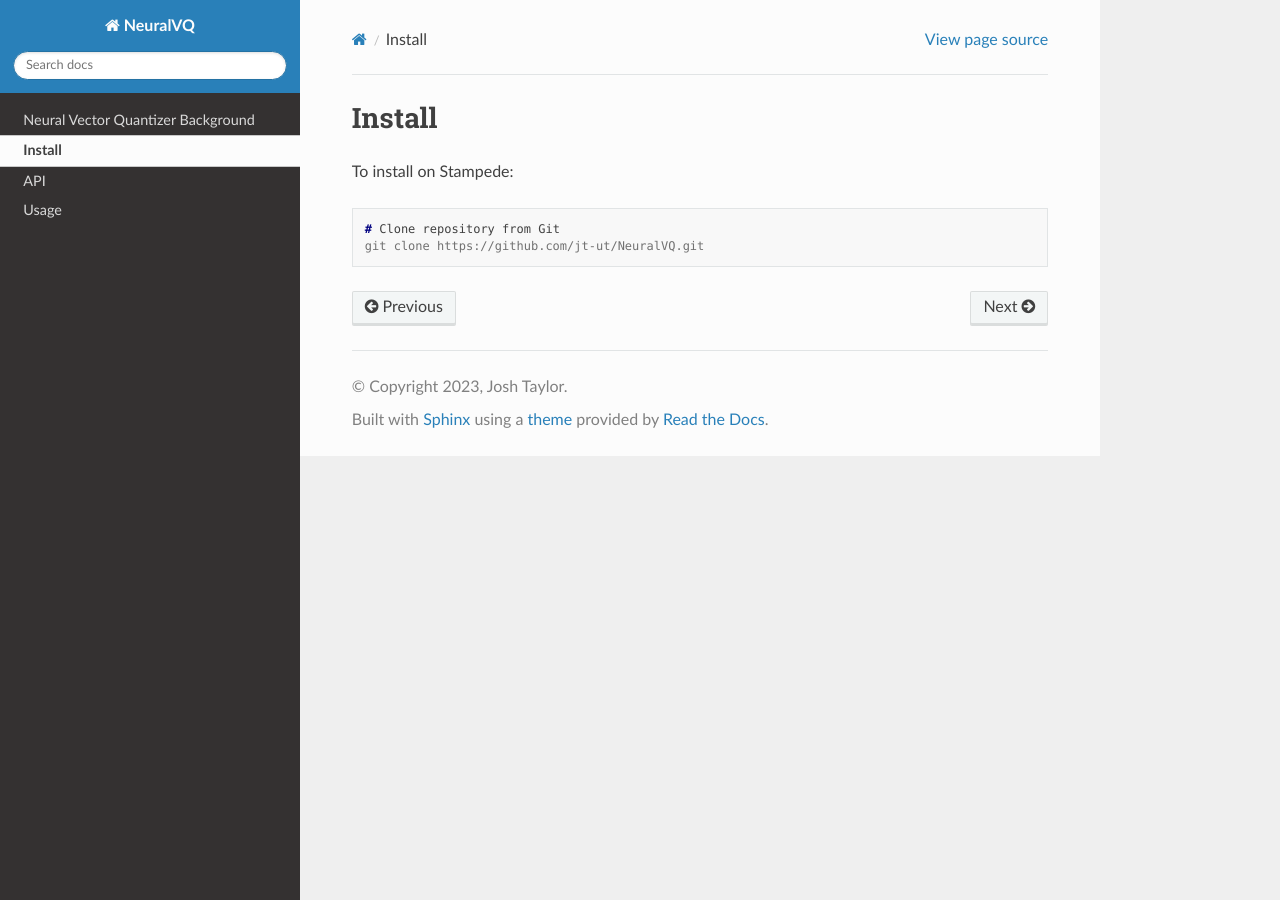
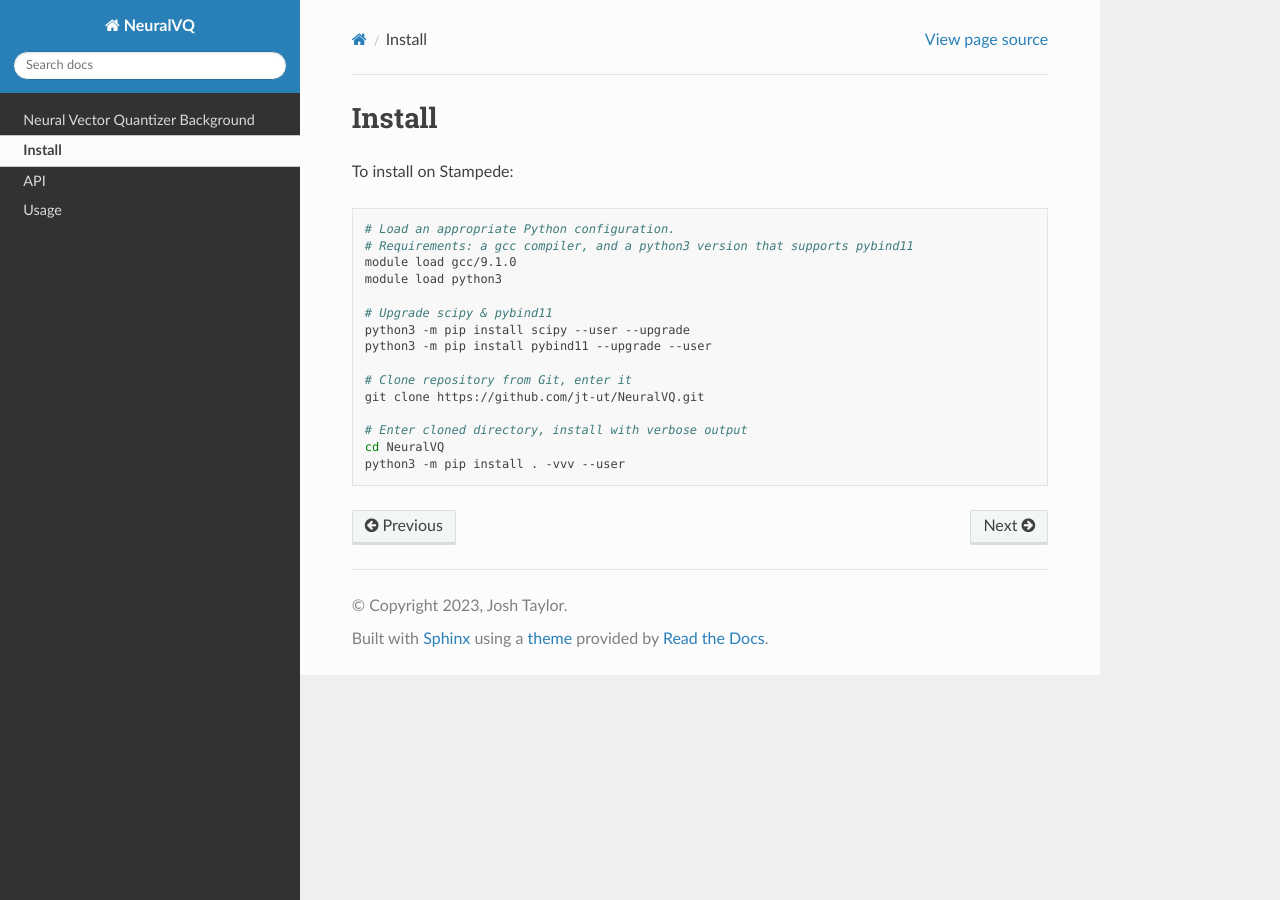
Before and after one commit to jt-ut/NeuralVQ, a Sphinx documentation site: the page built from docs/source/install.rst, in a window 1280 px wide. Built offline with Sphinx 7.4.7 and the Read the Docs theme 2.0.0, drawn with Linux system fonts in a browser that asks for light colours.

Commit message:
Docs update: install

```diff
--- a/docs/source/install.rst
+++ b/docs/source/install.rst
@@ -3,7 +3,20 @@ Install
 
 To install on Stampede:
 
-.. code-block:: console
+.. code-block:: bash
 
-    # Clone repository from Git
+    # Load an appropriate Python configuration.
+    # Requirements: a gcc compiler, and a python3 version that supports pybind11
+    module load gcc/9.1.0
+    module load python3
+
+    # Upgrade scipy & pybind11
+    python3 -m pip install scipy --user --upgrade
+    python3 -m pip install pybind11 --upgrade --user
+
+    # Clone repository from Git, enter it
     git clone https://github.com/jt-ut/NeuralVQ.git
+
+    # Enter cloned directory, install with verbose output
+    cd NeuralVQ
+    python3 -m pip install . -vvv --user
```
